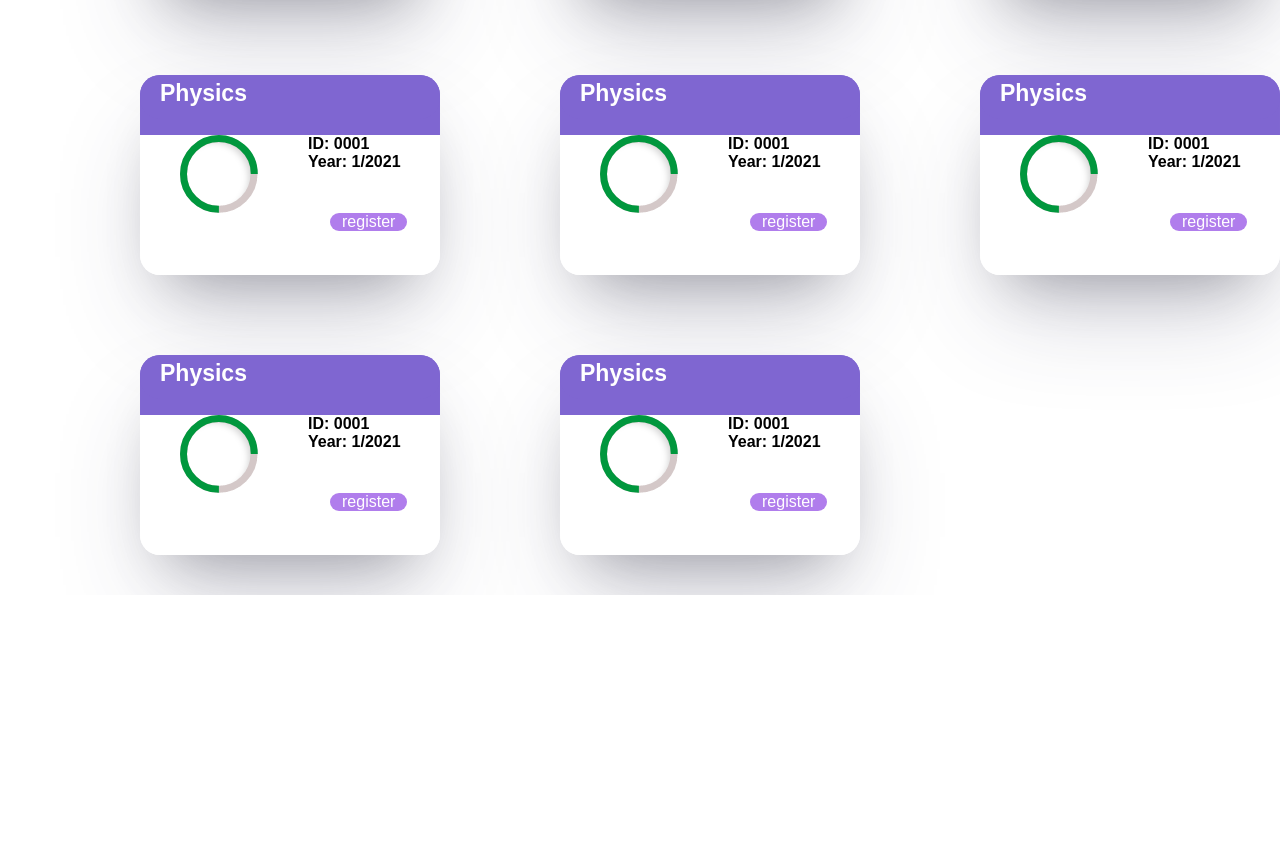
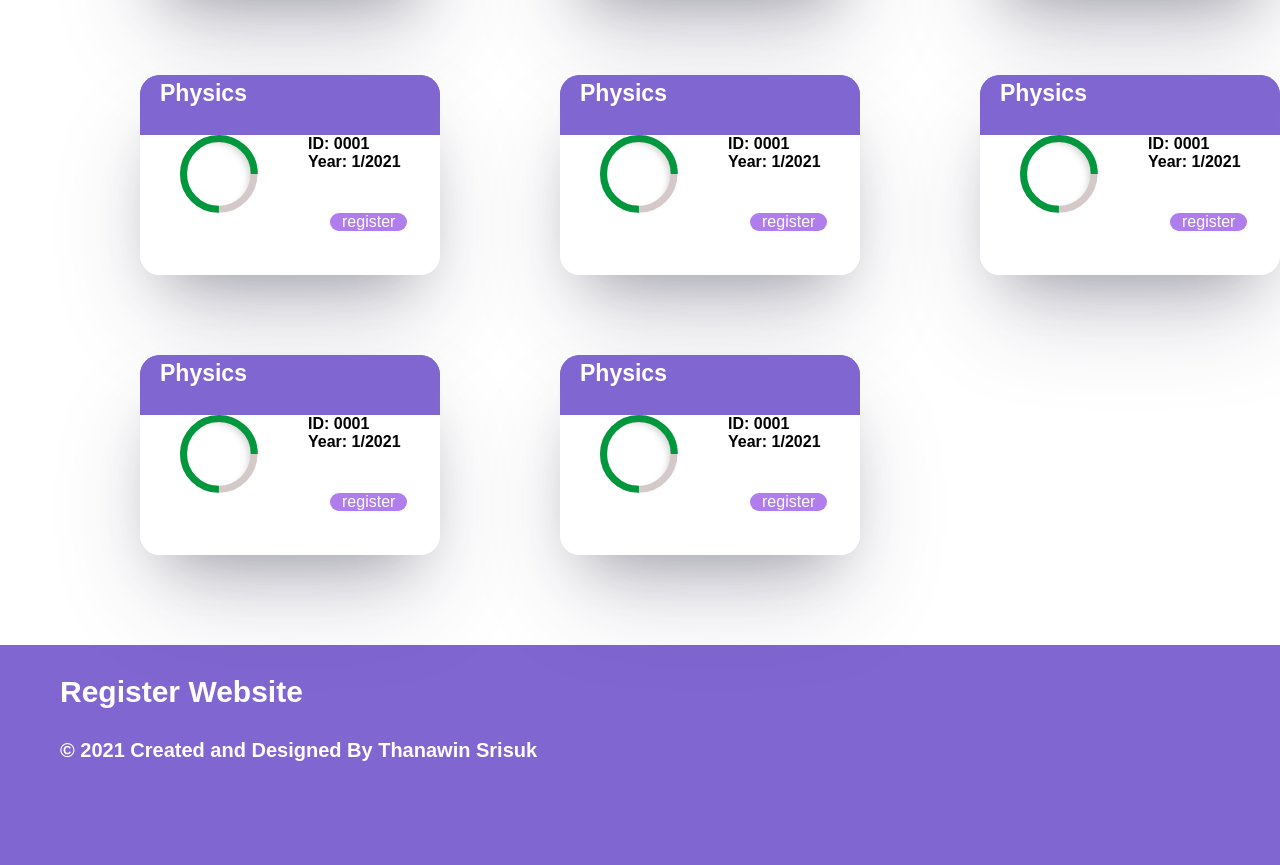
Before and after one commit to 6210612724/web_regis_alpha, a plain HTML site: page index.html in a window 1280 px wide. Shown: the part 1068-1933 px from the top of the page. Before the commit the page ends 1663 px from the top, so only its background shows below. Drawn offline with Linux system fonts and the light colour scheme; a web font is replaced by a local one.

Commit message:
commit #4

```diff
--- a/index.html
+++ b/index.html
@@ -26,7 +26,7 @@
             <div class="container">
 
                 <div class="subheader"></div>
-                <div class="header">TEST #3</div>
+                <div class="header">TEST #4</div>
 
                 <div class="content">
                     <img src="./Group 688.png" alt=""/>
@@ -291,7 +291,16 @@
             </div>
         </ul>
 
+  </section>
 
+
+  <section class="buttom">
+       <div class="inforbut">
+            <p>Register Website</p>
+
+            <p1>© 2021 Created and Designed By Thanawin Srisuk</p1>
+
+       </div>
   </section>
 
 </body>
--- a/style.css
+++ b/style.css
@@ -16,6 +16,7 @@ body header a{
 }
 body section {
     padding-top: 200px;
+    padding-bottom: 50px;
     padding-left: 150px;
     display: flex;
     flex-wrap: wrap;
@@ -99,6 +100,29 @@ body section ul div.container button{
 
 }
 
+.buttom{
+    width: 100%;
+    height: 20px;
+    background: #7F66D1;
+    padding-top: 0;
+    padding-bottom: 200px;
+    color: white;
+
+
+}
+.inforbut p{
+
+   font-weight: bold;
+   font-size: 30px;
+
+}
+
+.inforbut p1{
+
+    font-weight: bold;
+    font-size: 20px;
+
+ }
 
 
 
```
